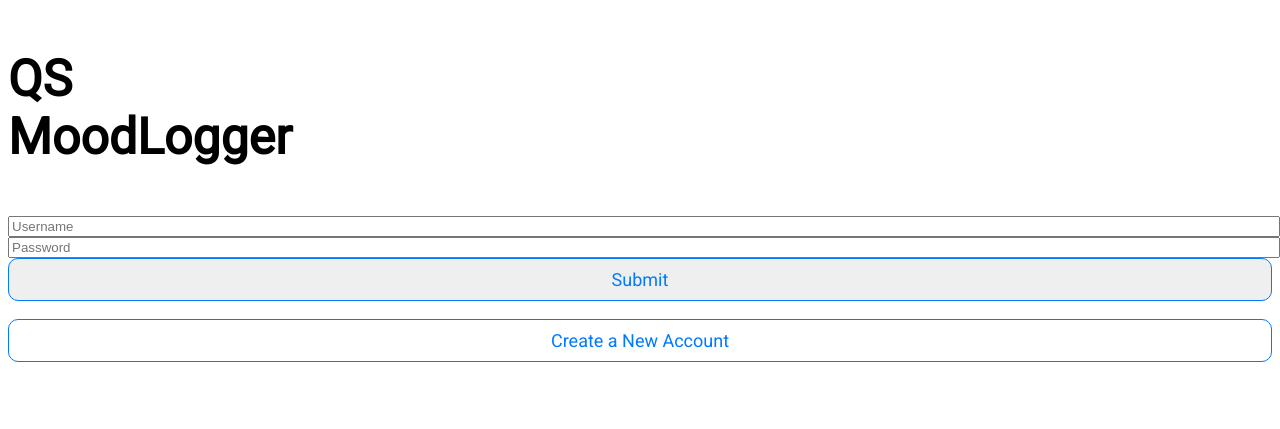
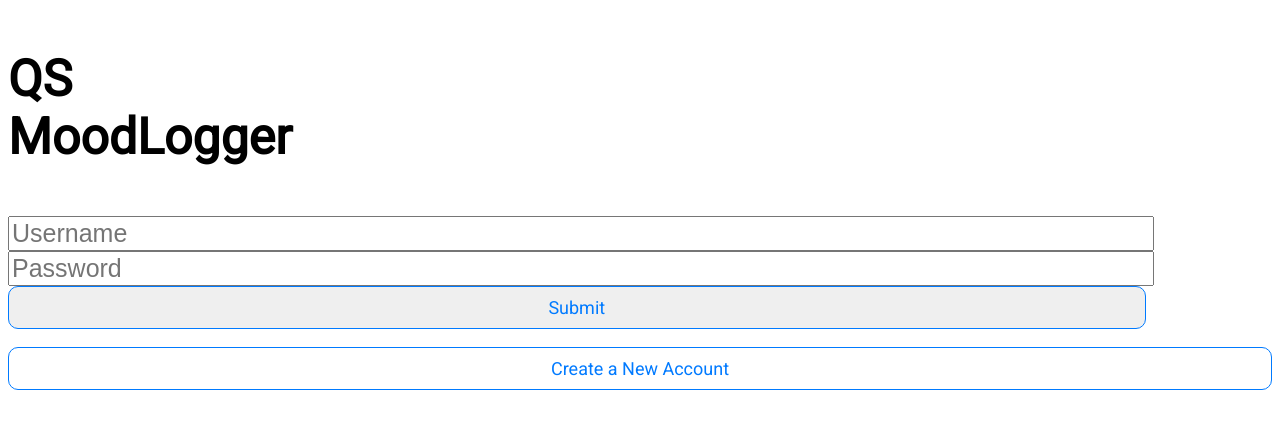
Before and after one commit to aidan-pd/mind_mapper, a PHP site: page /mind_mapper/login_page.php in a window 1280 px wide. Shown: the top 429 px of the page. Run offline with PHP 8.4, Linux system fonts and the light colour scheme.

Commit message:
new login page

```diff
--- a/src/css/login_page.css
+++ b/src/css/login_page.css
@@ -1,3 +1,5 @@
 input{
-	width: 100%;
+	width: 90%;
+
+	font-size: 25px;
 }
```
